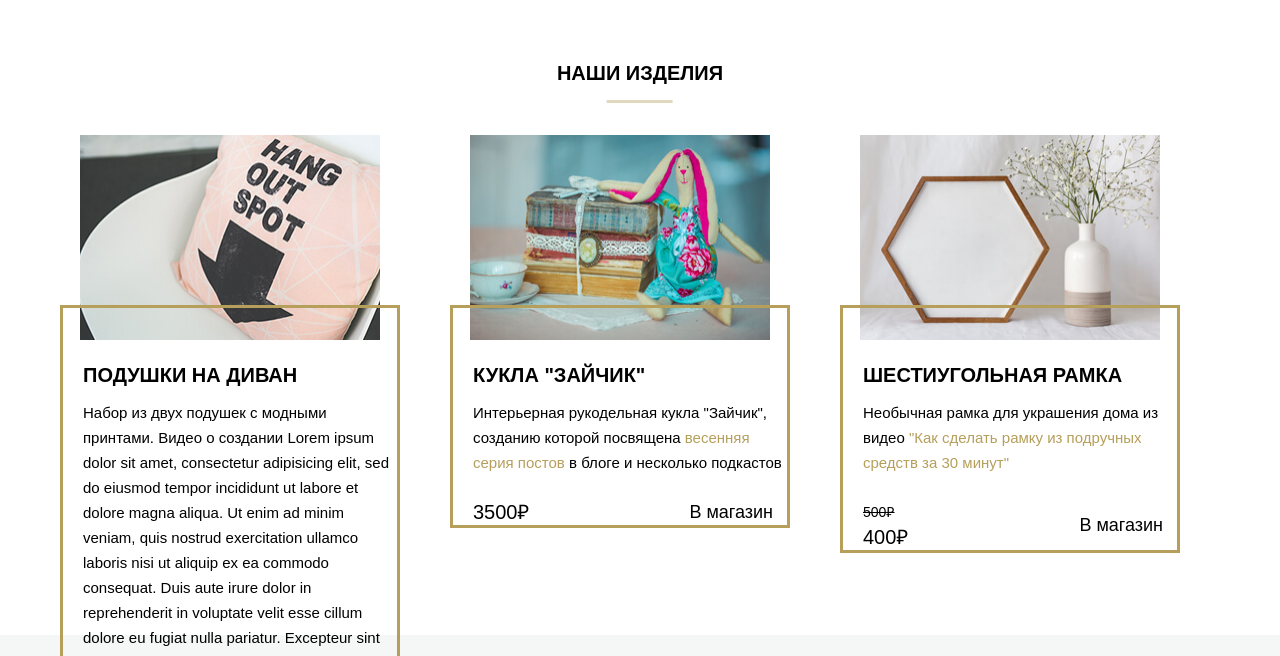
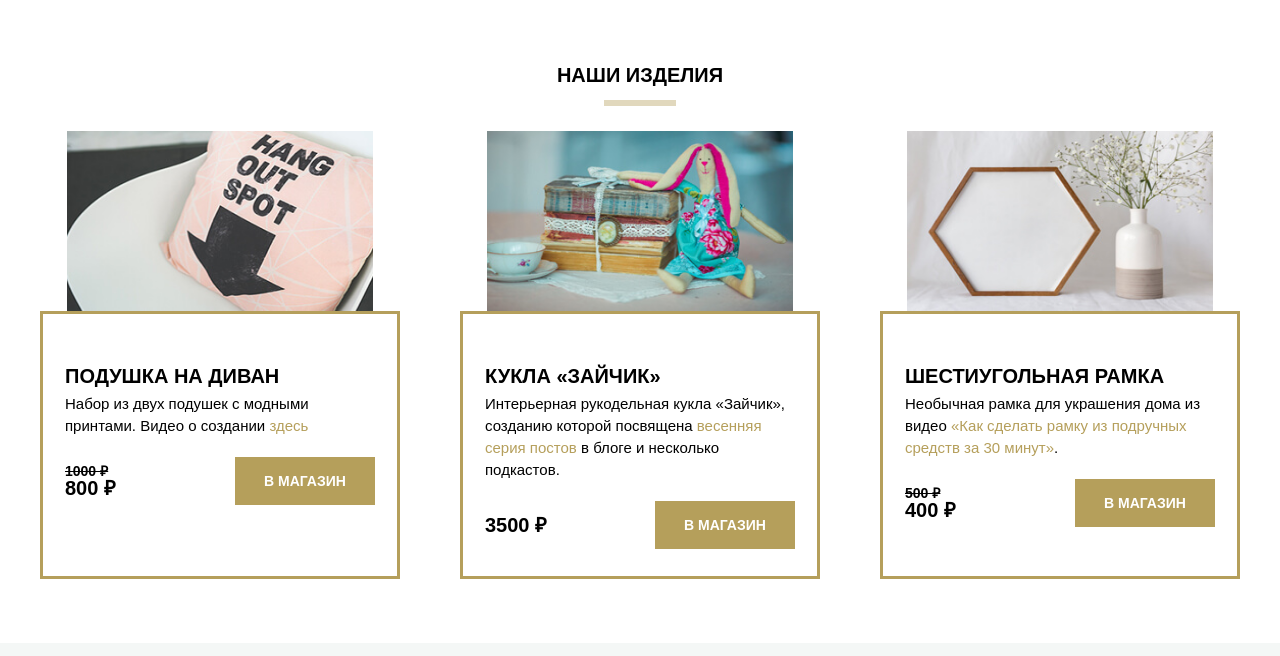
Before and after one commit to SirPen9uin/fpymq-diploma, a plain HTML site: page index.html in a window 1280 px wide. Shown: the part 2636-3292 px from the top of the page. Drawn offline with Linux system fonts and the light colour scheme.

```diff
--- a/css/style.css
+++ b/css/style.css
@@ -625,118 +625,123 @@
 	align-self: flex-start;
 }
 
-.shop {
-	height: 514px;
-	margin: 0 15px 0 15px;
-	color: #000000;
+.section-text {
+    font-weight: 700;
+    font-size: 20px;
+    line-height: 29px;
+    text-align: center;
+    text-transform: uppercase;
+    margin: 0;
 }
 
-.shop-title {
-	display: flex;
-	flex-direction: column;
-	align-items: center;
-	margin: 0 auto;
-	margin-bottom: 20px;
+.section-text::after {
+    border: 3px solid #b59f5b;
+    width: 66px;
+    margin: 10px auto 25px;
+    opacity: 0.4;
+    content: "";
+    display: block;
 }
 
-.shop-title-text {
-	color: black;
-	font-size: 20px;
-	text-transform: uppercase;
-	margin-bottom: 12px;
+.shop-section {
+    margin-top: 60px;
+    color: black;
 }
 
-.shop-title-text::after {
-	content: "";
-	background-image: url("../images/line.png");
-	display: block;
-	width: 67px;
-	height: 3px;
-	margin: 0 auto;
-	margin-top: 14px;
+.shop-items {
+    display: flex;
+    margin-bottom: 64px;
+    justify-content: space-between;
+    flex-wrap: wrap;
 }
 
-.shop-showcase {
-	display: flex;
-	margin: 0 auto;
-	justify-content: space-between;
+.shop-item {
+    width: 30%;
+    text-align: center;
+    flex-direction: column;
+    display: flex;
 }
 
-.shop-showcase-item {
-	width: 340px;
-	height: 440px;
-	position: relative;
-	box-sizing: border-box;
-	margin: 0 auto;
+.shop-info {
+    border: 3px solid #b59f5b;
+    text-align: left;
+    padding: 50px 22px 27px;
+    position: relative;
+    flex-grow: 2;
 }
 
-.item-image {
-	width: 300px;
-	height: 205px;
-	position: absolute;
-	top: 0;
+.shop-info__title {
+    font-size: 20px;
+    line-height: 24px;
+    text-transform: uppercase;
+    font-weight: 700;
+    margin-top: 0;
+    margin-bottom: 0;
 }
 
-.item-content {
-	position: absolute;
-	top: 170px;
-	right: 20px;
-	width: 340px;
-	height: auto;
-	border: 3px solid #b59f5b;
-	display: flex;
-	flex-direction: column;
-	justify-content: center;
-	padding-left: 20px;
-	padding-top: 55px;
-	box-sizing: border-box;
+.shop-image {
+    margin-bottom: -35px;
+    text-align: center;
+    width: 85%;
 }
 
-.item-content-title-text {
-	color: black;
-	font-size: 20px;
-	text-transform: uppercase;
-	margin-bottom: 12px;
+.shop-info__text {
+    font-size: 15px;
+    line-height: 22px;
+    margin-top: 5px;
+    margin-bottom: 0;
 }
 
-.item-content-text {
-	font-size: 15px;
+.shop-info__text-link {
+    text-decoration: none;
+    color: #b59f5b
 }
 
-.item-content-text a:hover {
-	text-decoration: underline;
+.shop-price {
+    display: flex;
+    justify-content: center;
+    flex-direction: column;
+    line-height: 1;
 }
 
-.item-content-text a {
-	color: #b59f5b;
-	text-decoration: none;
+.old-price {
+    font-size: 14px;
+    text-decoration: line-through;
+    text-transform: uppercase;
+    font-weight: 700;
+    margin: 0;
+    padding: 0;
 }
 
-.price-button {
-	display: flex;
-	width: 300px;
-	justify-content: space-between;
-	align-items: center;
-	margin-top: 25px;
+.new-price {
+    font-size: 20px;
+    text-transform: uppercase;
+    font-weight: 700;
+    margin: 0;
+    padding: 0;
 }
 
-.item-price {
-	display: flex;
-	flex-direction: column;
-	font-size: 20px;
+.shop-price-info {
+    display: flex;
+    justify-content: space-between;
+    margin-top: 20px;
 }
 
-.item-price p::after {
-	content: "\20BD";
+.shop-price__button {
+    width: 140px;
+    height: 48px;
+    background-color: #b59f5b;
+    border: 0;
+    font-size: 14px;
+    line-height: 40px;
+    text-transform: uppercase;
+    color: #ffffff;
+    font-weight: 700;
+    cursor: pointer;
 }
 
-.item-content-old-price {
-	text-decoration: line-through;
-	font-size: 14px;
-}
-
-.button-item .button:hover {
-	background: #000000;
+.shop-price__button:hover {
+    background-color: #323232;
 }
 
 .social {
--- a/index.html
+++ b/index.html
@@ -331,88 +331,66 @@
 				</section>
 			</aside>
 		</main>
-		<section class="shop">
-			<div class="shop-title">
-				<h3 class="shop-title-text">Наши изделия</h3>
 	</div>
-			<div class="shop-showcase">
-				<div class="shop-showcase-item">
-					<img class="item-image" src="images/shop-item-desk1.jpg" alt="desk1">
-					<div class="item-content">
-						<div class="item-content-title">
-							<h3 class="item-content-title-text">подушки на диван</h3>
+	<section class="shop-section">
+        <h1 class="section-text">Наши изделия</h1>
+        <div class="container shop-items">
+            <div class="shop-item">
+                <picture>
+                    <source media="(min-width: 640px) and (max-width: 1200px)" srcset="images/shop-item-tablet1.jpg">
+                    <source media="(max-width: 640px)" srcset="images/shop-item-mobile1.jpg">
+                    <img src="images/shop-item-desk1.jpg" alt="Подушка" class="shop-image">
+                </picture>
+                <div class="shop-info">
+                    <h1 class="shop-info__title">Подушка на диван</h1>
+                    <p class="shop-info__text">Набор из двух подушек с модными принтами. Видео о создании <a href="#" class="shop-info__text-link">здесь</a></p>
+                    <div class="shop-price-info">
+                        <div class="shop-price">
+                            <p class="old-price">1000 &#8381;</p>
+                            <p class="new-price">800 &#8381;</p>
                         </div>
-						<div class="item-content-text">
-							<p>Набор из двух подушек с модными принтами. Видео о создании Lorem ipsum dolor sit amet, consectetur adipisicing elit, sed do eiusmod
-							tempor incididunt ut labore et dolore magna aliqua. Ut enim ad minim veniam,
-							quis nostrud exercitation ullamco laboris nisi ut aliquip ex ea commodo
-							consequat. Duis aute irure dolor in reprehenderit in voluptate velit esse
-							cillum dolore eu fugiat nulla pariatur. Excepteur sint occaecat cupidatat non
-							proident, sunt in culpa qui officia deserunt mollit anim id est laborum. lorem<a href="#">здесь</a>.</p>
-						</div>
-						<div class="price-button">
-							<div class="item-price">
-								<div class="item-content-old-price">
-									<p>1000</p>
-								</div>
-								<div class="item-content-new-price">
-									<p>800</p>
-								</div>
-							</div>
-							<div class="button-item">
-								<a class="button" href="http://example.com" target="_blank">В магазин</a>
+                        <button class="shop-price__button">В магазин</button>
                     </div>
                 </div>
             </div>
+            <div class="shop-item">
+                <picture>
+                    <source media="(min-width: 640px) and (max-width: 1200px)" srcset="images/shop-item-tablet2.jpg">
+                    <source media="(max-width: 640px)" srcset="images/shop-item-mobile2.jpg">
+                    <img src="images/shop-item-desk2.jpg" alt="Подушка" class="shop-image">
+                </picture>
+                <div class="shop-info">
+                    <h1 class="shop-info__title">Кукла «Зайчик»</h1>
+                    <p class="shop-info__text">Интерьерная рукодельная кукла «Зайчик», созданию которой посвящена <a href="#" class="shop-info__text-link">весенняя серия постов</a> в блоге и несколько подкастов.</p>
+                    <div class="shop-price-info">
+                        <div class="shop-price">
+                            <p class="old-price"> </p>
+                            <p class="new-price">3500 &#8381;</p>
                         </div>
-				<div class="shop-showcase-item">
-					<img class="item-image" src="images/shop-item-desk2.jpg" alt="desk2">
-					<div class="item-content">
-						<div class="item-content-title">
-							<h3 class="item-content-title-text">кукла "зайчик"</h3>
-						</div>
-						<div class="item-content-text">
-							<p>Интерьерная рукодельная кукла "Зайчик", созданию которой посвящена <a href="#">весенняя серия постов</a> в блоге и несколько подкастов</p>
-						</div>
-						<div class="price-button">
-							<div class="item-price">
-								<div class="item-content-new-price">
-									<p>3500</p>
-								</div>
-							</div>
-							<div class="button-item">
-								<a class="button" href="http://example.com" target="_blank">В магазин</a>
+                        <button class="shop-price__button">В магазин</button>
                     </div>
                 </div>
             </div>
+            <div class="shop-item">
+                <picture>
+                    <source media="(min-width: 640px) and (max-width: 1200px)" srcset="images/shop-item-tablet3.jpg">
+                    <source media="(max-width: 640px)" srcset="images/shop-item-mobile3.jpg">
+                    <img src="images/shop-item-desk3.jpg" alt="Подушка" class="shop-image">
+                </picture>
+                <div class="shop-info">
+                    <h1 class="shop-info__title">Шестиугольная рамка</h1>
+                    <p class="shop-info__text">Необычная рамка для украшения дома из видео <a href="#" class="shop-info__text-link">«Как сделать рамку из подручных средств за 30 минут»</a>.</p>
+                    <div class="shop-price-info">
+                        <div class="shop-price">
+                            <p class="old-price">500 &#8381;</p>
+                            <p class="new-price">400 &#8381;</p>
                         </div>
-				<div class="shop-showcase-item">
-					<img class="item-image" src="images/shop-item-desk3.jpg" alt="desk3">
-					<div class="item-content">
-						<div class="item-content-title">
-							<h3 class="item-content-title-text">шестиугольная рамка</h3>
-						</div>
-						<div class="item-content-text">
-							<p>Необычная рамка для украшения дома из видео <a href="#">"Как сделать рамку из подручных средств за 30 минут"</a></p>
-						</div>
-						<div class="price-button">
-							<div class="item-price">
-								<div class="item-content-old-price">
-									<p>500</p>
-								</div>
-								<div class="item-content-new-price">
-									<p>400</p>
-								</div>
-							</div>
-							<div class="button-item">
-								<a class="button" href="http://example.com" target="_blank">В магазин</a>
-							</div>
+                        <button class="shop-price__button">В магазин</button>
                     </div>
                 </div>
             </div>
         </div>
     </section>
-	</div>
 	<footer class="footer">
 		<div class="social">
 			<ul class="social-icons">
```
Lines whose indentation alone changed are shown as unchanged.
